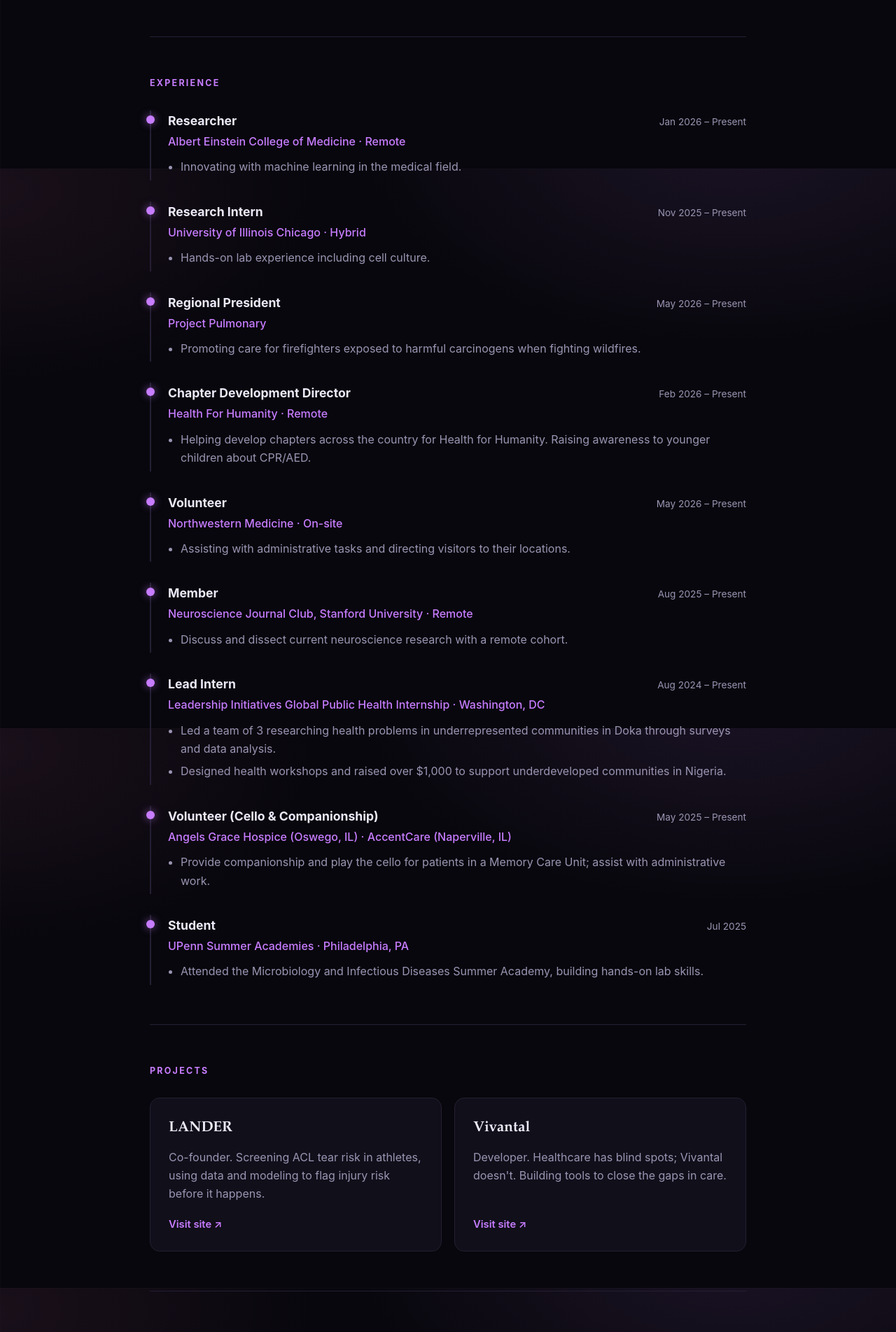
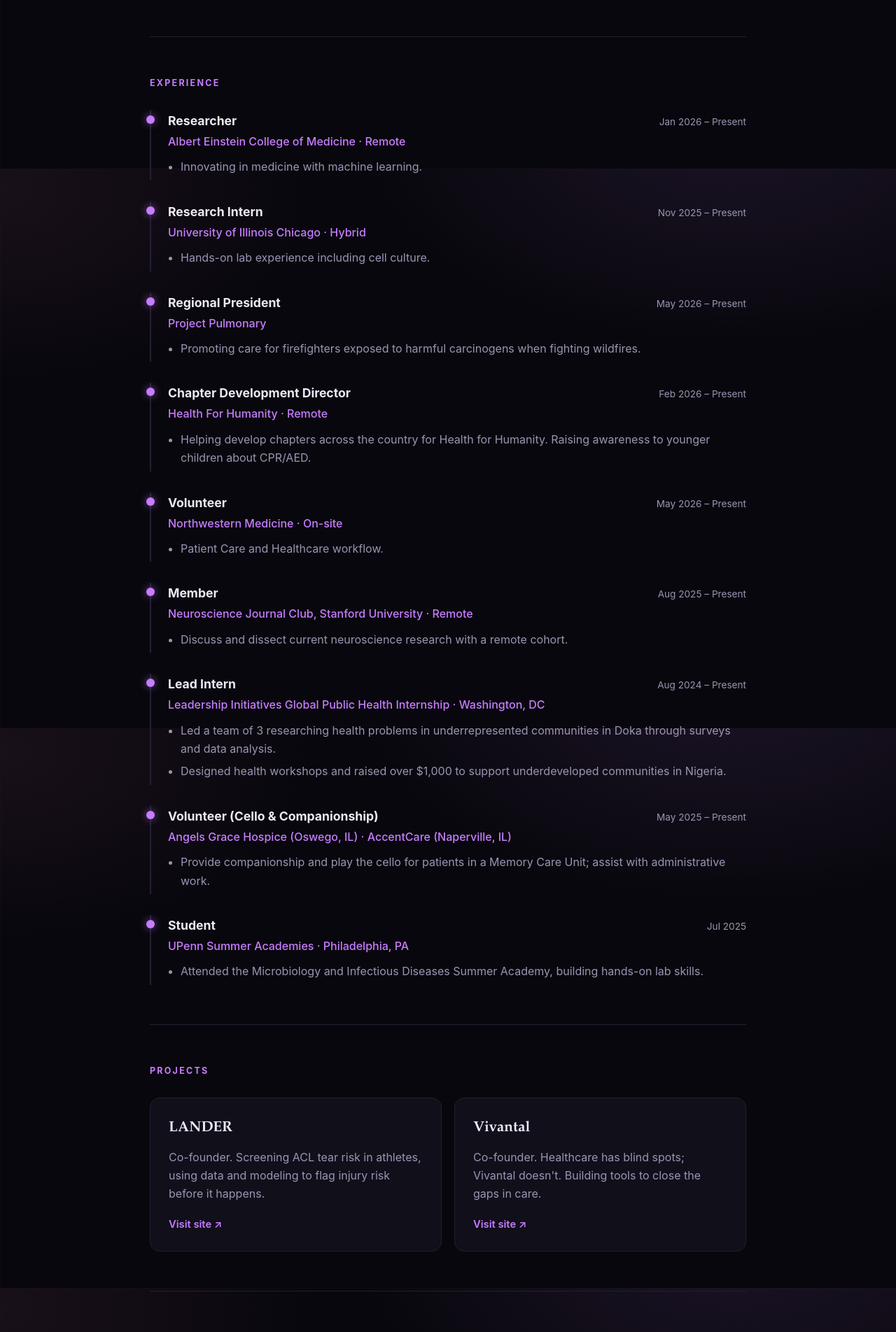
Before and after one commit to sathvikloke/sathvikloke.github.io, a React (Vite) app: page / in a window 1280 px wide. Shown: the part 1359-3263 px from the top of the page at 70% size. Built offline with nearby package versions, Linux system fonts and the light colour scheme.

Commit message:
Update descriptions and bullet points in data.js

```diff
--- a/src/data.js
+++ b/src/data.js
@@ -46,7 +46,7 @@
   },
   {
     title: 'Vivantal',
-    description: "Developer. Healthcare has blind spots; Vivantal doesn't. Building tools to close the gaps in care.",
+    description: "Co-founder. Healthcare has blind spots; Vivantal doesn't. Building tools to close the gaps in care.",
     tags: [],
     link: 'https://vivantal.com',
   },
@@ -90,7 +90,7 @@
     company: 'Albert Einstein College of Medicine · Remote',
     period: 'Jan 2026 – Present',
     bullets: [
-      'Innovating with machine learning in the medical field.',
+      'Innovating in medicine with machine learning.',
     ],
   },
   {
@@ -122,7 +122,7 @@
     company: 'Northwestern Medicine · On-site',
     period: 'May 2026 – Present',
     bullets: [
-      'Assisting with administrative tasks and directing visitors to their locations.',
+      'Patient Care and Healthcare workflow.',
     ],
   },
   {
```
